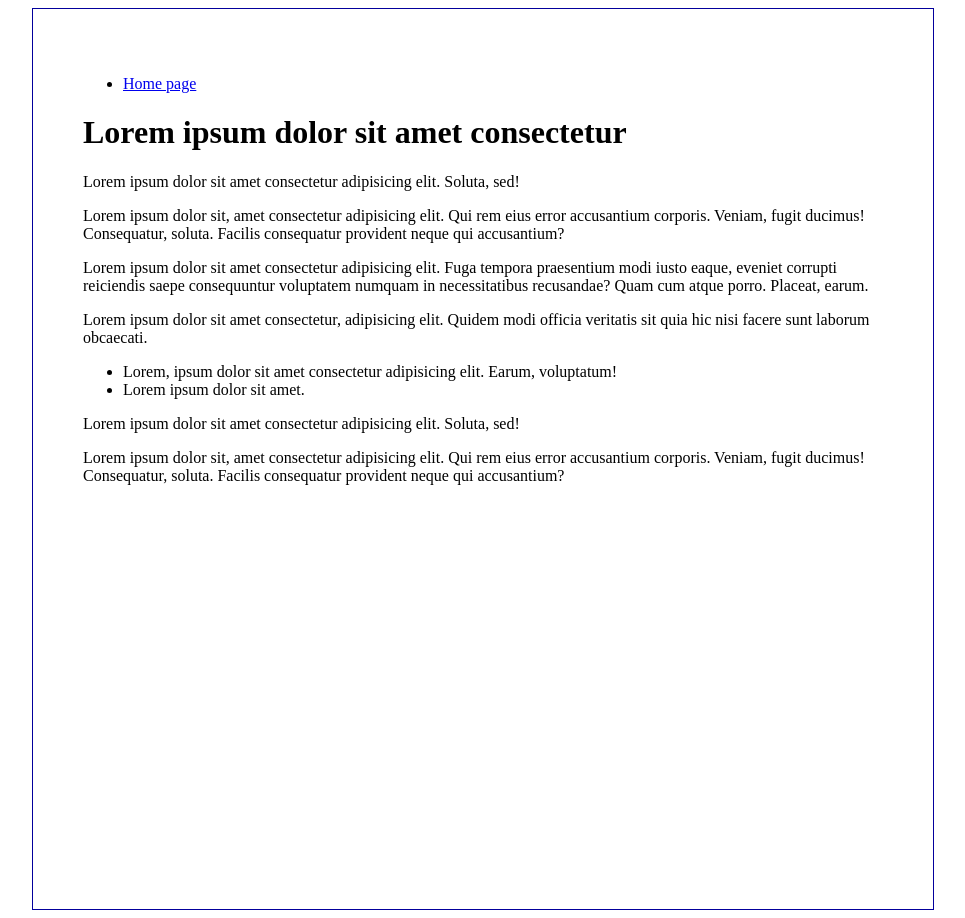
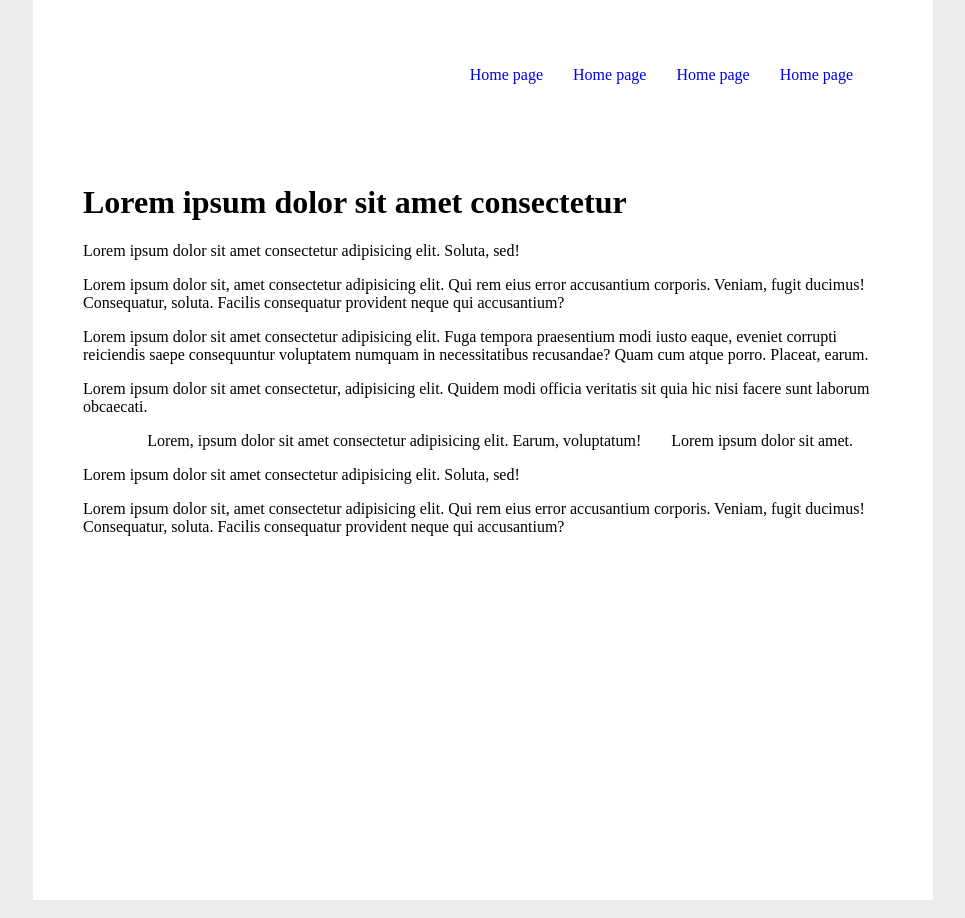
Before and after one commit to brokenfingers/1-intro, a plain HTML site: page index.html in a window 1280 px wide. Shown: the whole page, without its empty margins (157-1122 px from the left). Drawn offline with Linux system fonts and the light colour scheme.

Commit message:
added some more links

```diff
--- a/index.html
+++ b/index.html
@@ -10,6 +10,9 @@
 <body>
     <div>
         <ul>
+            <li><a href="page2.html" target="_self">Home page</a></li>
+            <li><a href="page2.html" target="_self">Home page</a></li>
+            <li><a href="page2.html" target="_self">Home page</a></li>
             <li><a href="page2.html" target="_self">Home page</a></li>
         </ul>
         <h1>Lorem ipsum dolor sit amet consectetur</h1>
--- a/styles/style.css
+++ b/styles/style.css
@@ -1,13 +1,39 @@
+html{
+    margin: 0px;
+    background-color: rgb(236, 236, 236);
+}
+h1 {
+    margin-top: 100px;
+}
+
 body {
+    margin: 0px;
     display: flex;
     justify-content: center;
     align-items: center;
 }
 div {
+    background-color: white;
     padding: 50px;
     width: 800px;
     height: 100vh;
-    border-style: solid;
-    border-color: rgb(3, 0, 156);
-    border-width: 1px;
+
 }
+ul{
+
+    display:flex;
+    justify-content: flex-end;
+    text-decoration: none;
+    list-style:none;
+}
+
+li{
+
+    text-decoration: none;
+    margin-right: 30px;
+
+}
+
+a{
+    text-decoration: none;
+}
```
